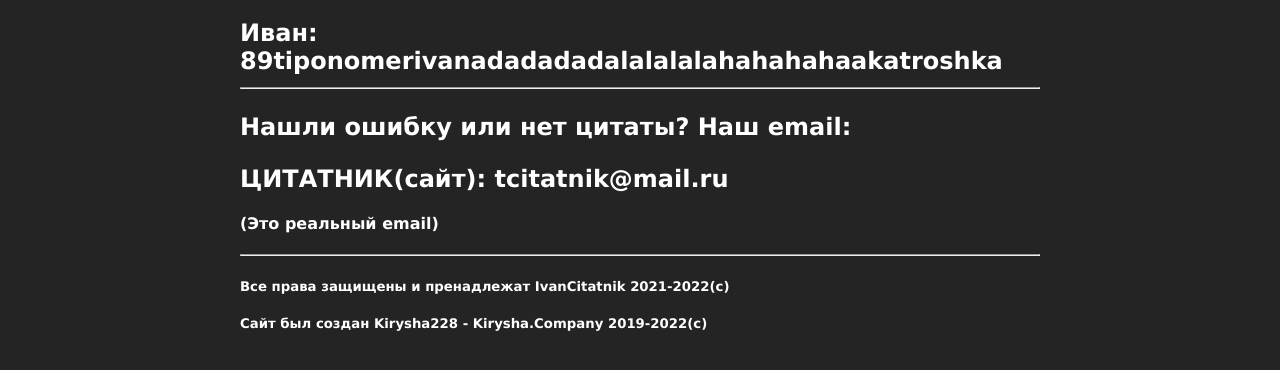
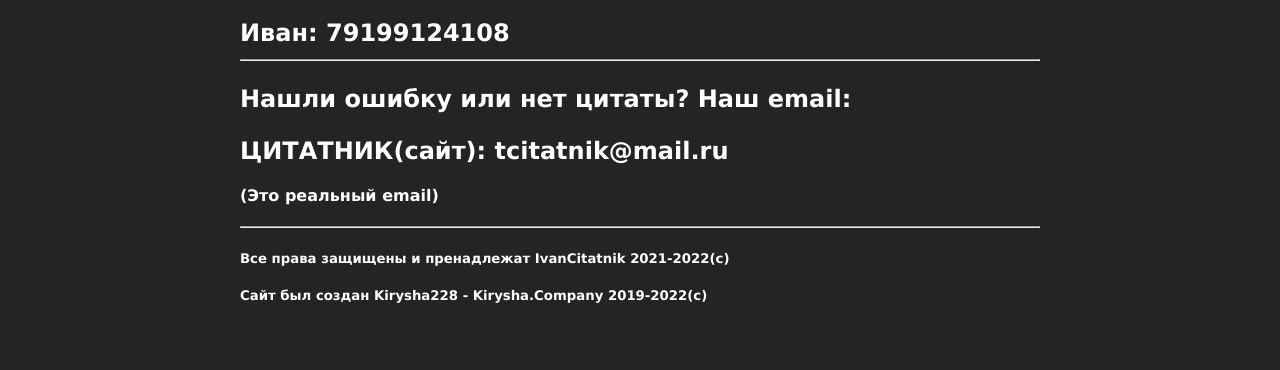
Before and after one commit to K1ril1/citatnik-v1, a plain HTML site: page kontakti.html in a window 1280 px wide. Shown: the part 150-520 px from the top of the page. Drawn offline with Linux system fonts and the light colour scheme.

Commit message:
Update kontakti.html

```diff
--- a/kontakti.html
+++ b/kontakti.html
@@ -28,7 +28,7 @@
         <hr>
         <div class="container">
             <h1><strong>Контакты:</strong></h1>
-            <h2>Иван: 89tiponomerivanadadadadalalalalahahahahaakatroshka<br/>
+            <h2>Иван: 79199124108<br/>
             <hr>
             <p>Нашли ошибку или нет цитаты? Наш email:</p>
             ЦИТАТНИК(сайт): tcitatnik@mail.ru</h2>
```
